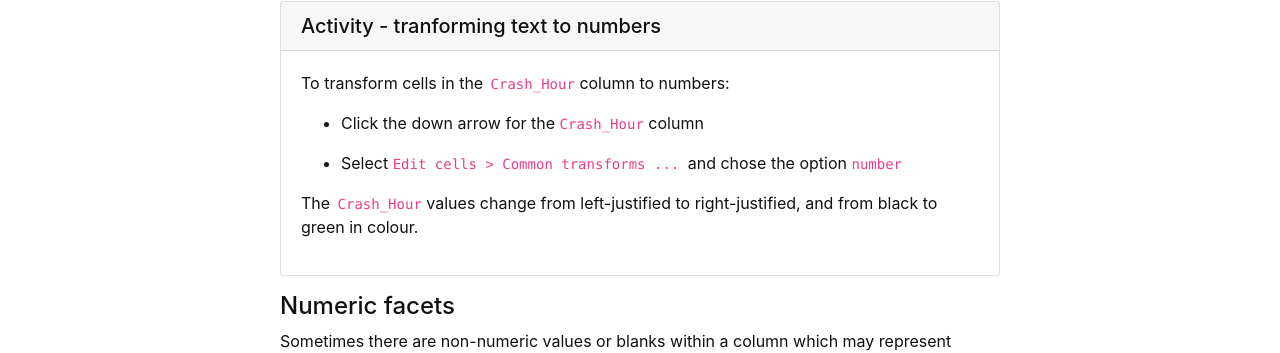
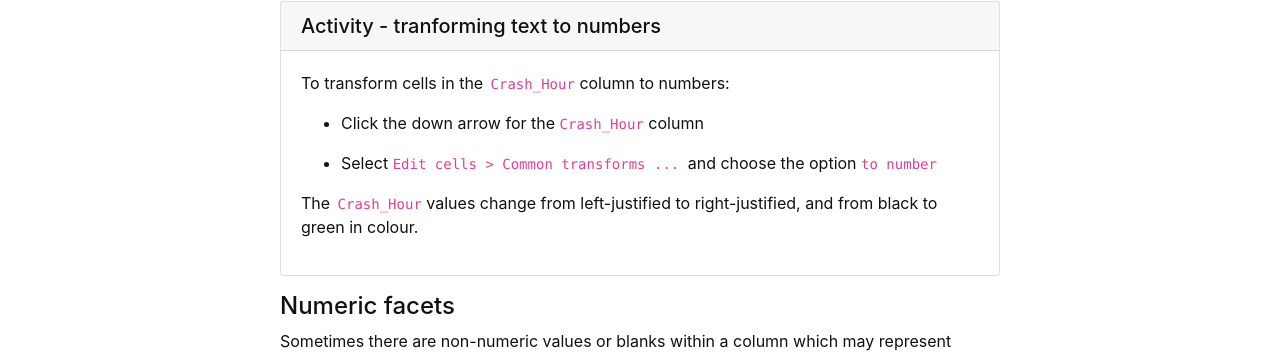
Before and after one commit to GULibrarySandbox/intro-data-wrangle, a Jekyll site: the page built from content/7-lesson.md, in a window 1280 px wide. Shown: the part 437-790 px from the top of the page. Built offline with Jekyll 4.4.1, drawn with Linux system fonts in a browser that asks for light colours.

Commit message:
fixed typos

```diff
--- a/content/7-lesson.md
+++ b/content/7-lesson.md
@@ -15,7 +15,7 @@ To transform cells in the  `Crash_Hour`  column to numbers:
 
 - Click the down arrow for the  `Crash_Hour` column
 
-- Select  `Edit cells > Common transforms ... ` and chose the option  `number`
+- Select  `Edit cells > Common transforms ... ` and choose the option  `to number`
 
 The  `Crash_Hour`  values change from left-justified to right-justified, and from black to green in colour.{% endcapture %} {% include card.md header="Activity - tranforming text to numbers" text=text %}
 
```
